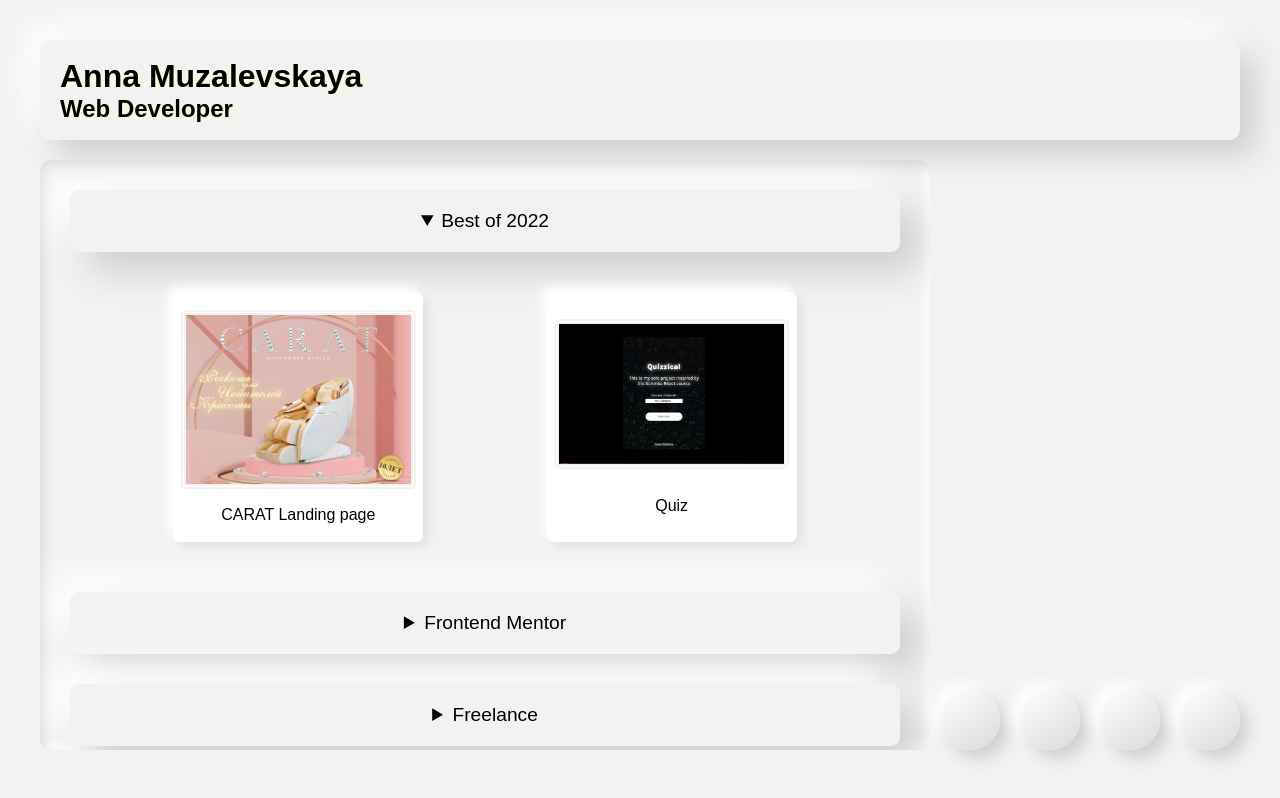
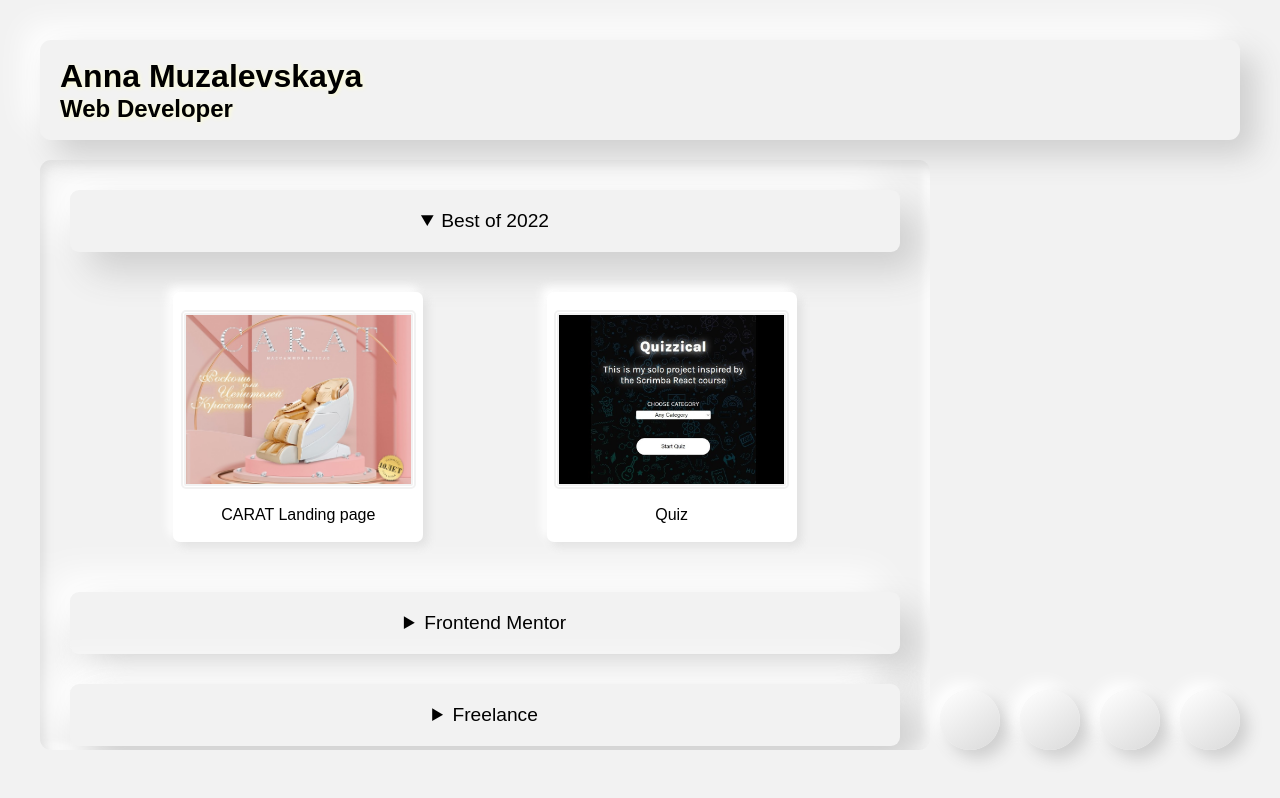
Before and after one commit to NitaLewska/portfolio, a React (Create React App) app: page / in a window 1280 px wide. Built offline with nearby package versions, Linux system fonts and the light colour scheme; some icons are missing; the HTML template or start-up script is replaced by a standard one.

Commit message:
fix quiz img and last details

```diff
--- a/src/Main/Screen/Portfolio/Portfolio.css
+++ b/src/Main/Screen/Portfolio/Portfolio.css
@@ -4,6 +4,8 @@
     flex-direction: column;
     flex-wrap: wrap;
     gap: 30px;
+    height: auto;
+    padding-bottom: 100px;
 }
 
 .portfolio_category_container {
```
Also changed, not shown: public/frontendmentor/thumbnails/quiz.jpg.
